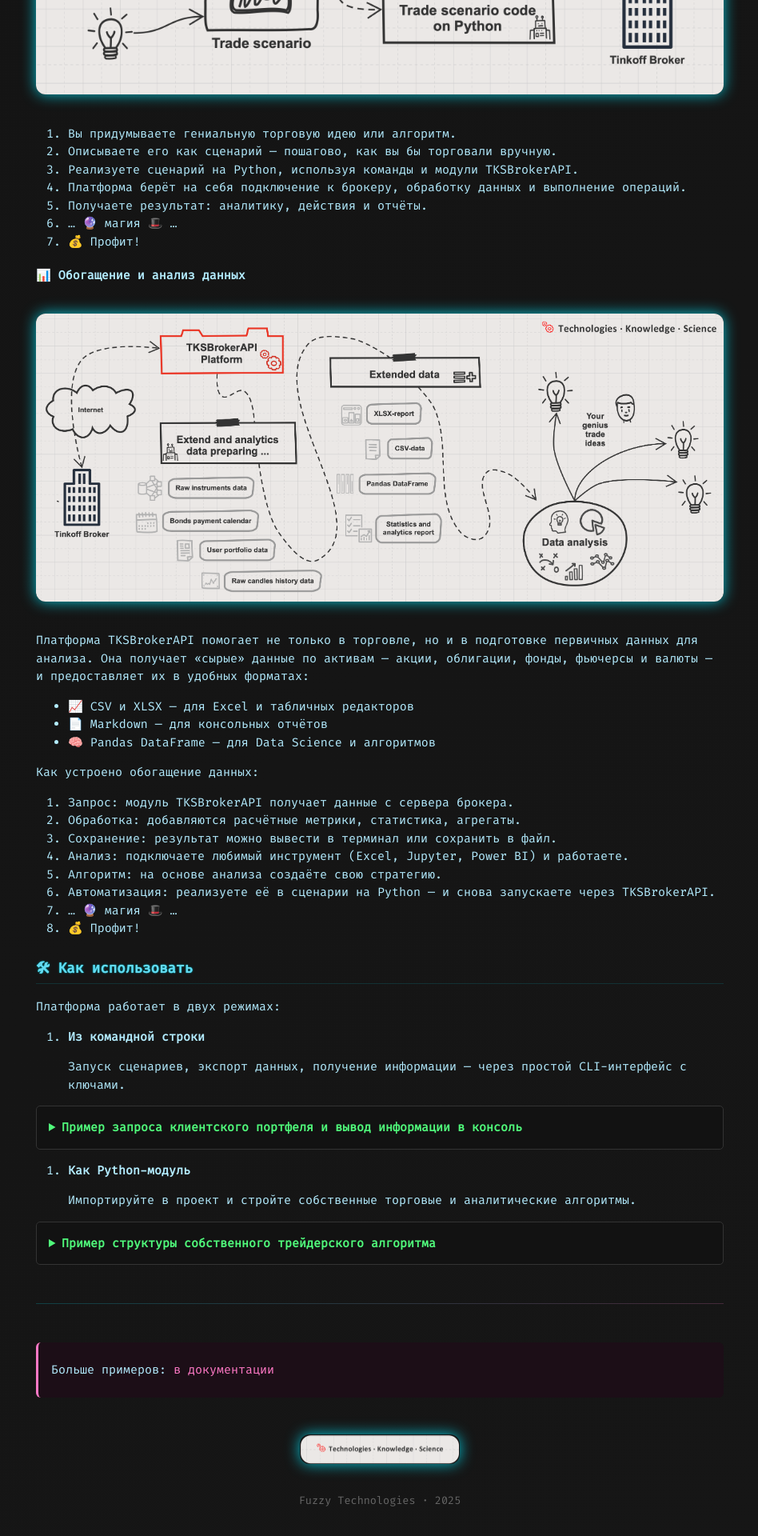
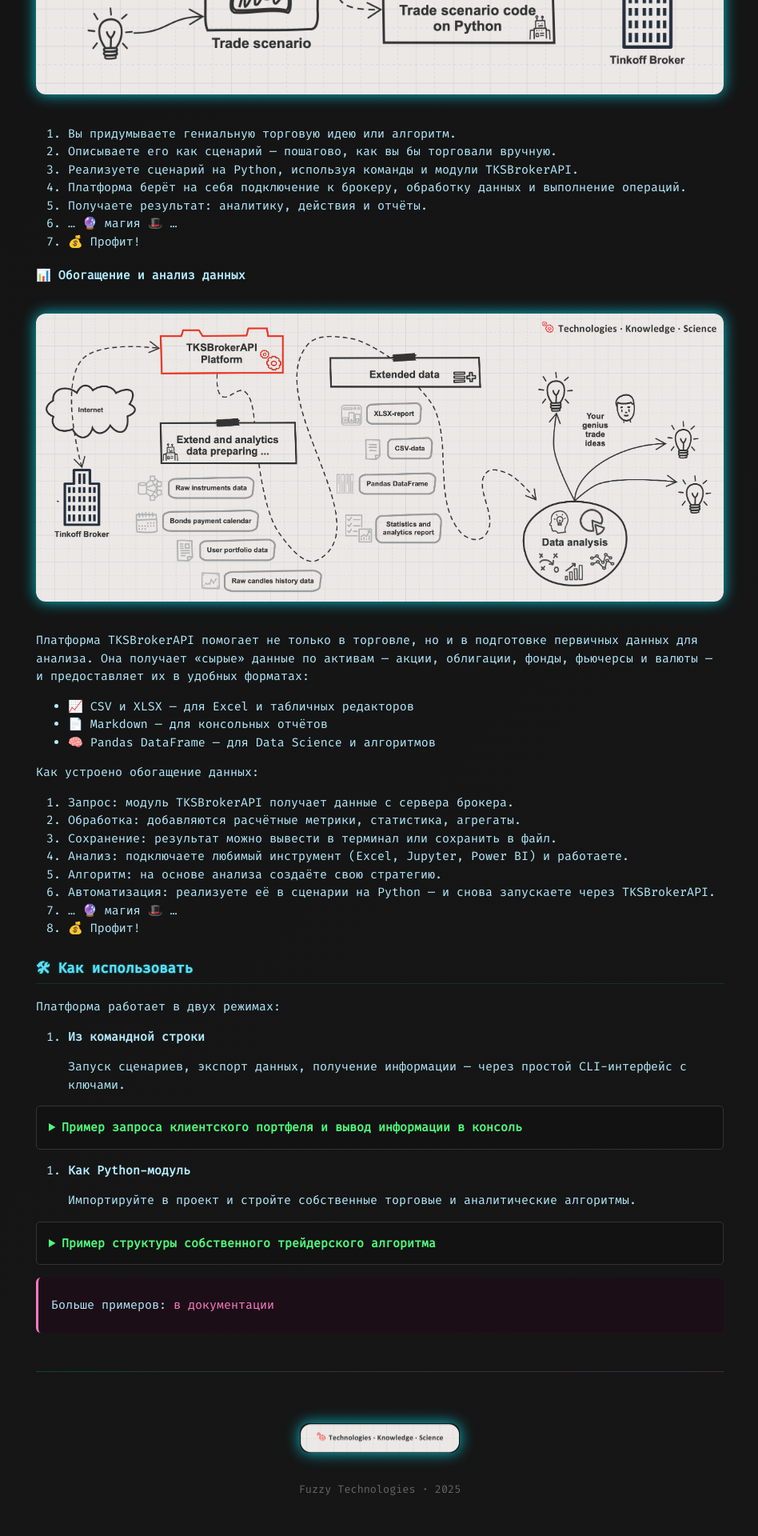
Before and after one commit to Fuzzy-Technologies/fuzzy-technologies.github.io, a Jekyll site: the page built from TKSBrokerAPI/index.md, in a window 1280 px wide. Shown: the part 2053-3973 px from the top of the page at 80% size, without its empty margins (165-1113 px from the left). Built offline with Jekyll 4.4.1, drawn with Linux system fonts in a browser that asks for light colours; Markdown is read by kramdown in place of the engine named in the settings.

Commit message:
little typo

```diff
--- a/TKSBrokerAPI/index.md
+++ b/TKSBrokerAPI/index.md
@@ -284,9 +284,9 @@ if __name__ == "__main__":
    </code></pre>
 </details>
 
+> Больше примеров: [в документации](https://github.com/Tim55667757/TKSBrokerAPI?tab=readme-ov-file#%D0%9A%D0%B0%D0%BA-Python-API-%D1%87%D0%B5%D1%80%D0%B5%D0%B7-%D0%B8%D0%BC%D0%BF%D0%BE%D1%80%D1%82-%D0%BC%D0%BE%D0%B4%D1%83%D0%BB%D1%8F-TKSBrokerAPI)
+
 <hr/>
-
-> Больше примеров: [в документации](https://github.com/Tim55667757/TKSBrokerAPI?tab=readme-ov-file#%D0%9A%D0%B0%D0%BA-Python-API-%D1%87%D0%B5%D1%80%D0%B5%D0%B7-%D0%B8%D0%BC%D0%BF%D0%BE%D1%80%D1%82-%D0%BC%D0%BE%D0%B4%D1%83%D0%BB%D1%8F-TKSBrokerAPI)
 
 <div style="text-align: center; margin-top: 2em;">
   <a href="https://fuzzy-technologies.github.io">
```
